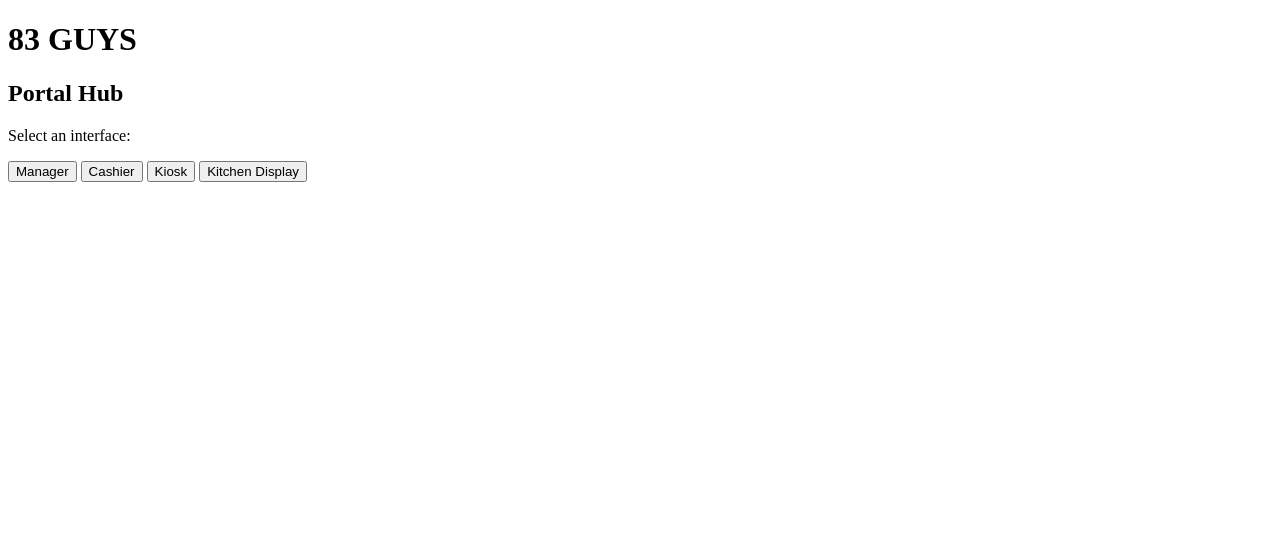
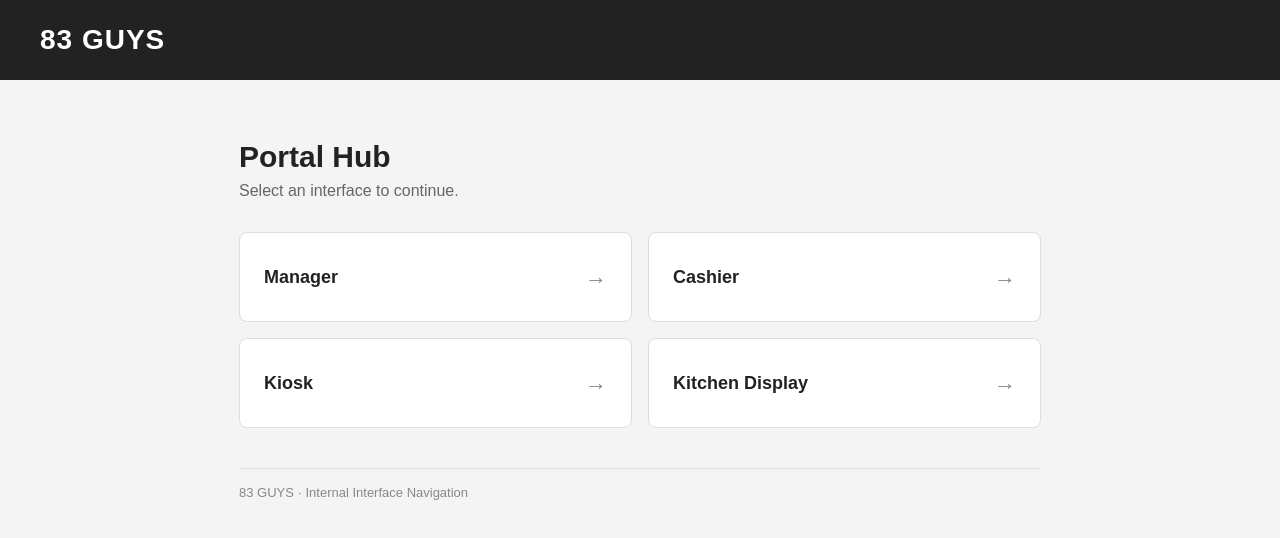
Before and after one commit to Tec0905/csce-331-web, a website: page public/index.html in a window 1280 px wide. Drawn offline with Linux system fonts and the light colour scheme.

Commit message:
Polish Portal Hub View

```diff
--- a/public/index.html
+++ b/public/index.html
@@ -4,31 +4,159 @@
 <head>
     <meta charset="UTF-8">
     <meta name="viewport" content="width=device-width, initial-scale=1.0">
-    <title>Vendor Name (Team Name)</title>
+    <title>83 GUYS | Portal Hub</title>
+
+    <style>
+        * {
+            box-sizing: border-box;
+        }
+
+        body {
+            margin: 0;
+            font-family: Arial, Helvetica, sans-serif;
+            background: #f4f4f4;
+            color: #222;
+        }
+
+        header {
+            background: #222;
+            color: white;
+            padding: 24px 40px;
+        }
+
+        header h1 {
+            margin: 0;
+            font-size: 28px;
+            letter-spacing: 1px;
+        }
+
+        main {
+            max-width: 850px;
+            margin: 60px auto;
+            padding: 0 24px;
+        }
+
+        .heading {
+            margin-bottom: 32px;
+        }
+
+        .heading h2 {
+            font-size: 30px;
+            margin: 0 0 8px;
+        }
+
+        .heading p {
+            color: #666;
+            margin: 0;
+            font-size: 16px;
+        }
+
+        .interface-list {
+            display: grid;
+            grid-template-columns: repeat(2, 1fr);
+            gap: 16px;
+        }
+
+        .interface-button {
+            display: flex;
+            align-items: center;
+            justify-content: space-between;
+            width: 100%;
+            min-height: 90px;
+            padding: 24px;
+            background: white;
+            border: 1px solid #ddd;
+            border-radius: 8px;
+            color: #222;
+            font-size: 18px;
+            font-weight: 600;
+            text-align: left;
+            cursor: pointer;
+            transition: background 0.15s, border-color 0.15s;
+        }
+
+        .interface-button:hover {
+            background: #fafafa;
+            border-color: #888;
+        }
+
+        .interface-button:active {
+            background: #eee;
+        }
+
+        .arrow {
+            color: #888;
+            font-size: 22px;
+        }
+
+        footer {
+            margin-top: 40px;
+            padding-top: 16px;
+            border-top: 1px solid #ddd;
+            color: #888;
+            font-size: 13px;
+        }
+
+        @media (max-width: 550px) {
+            header {
+                padding: 20px 24px;
+            }
+
+            main {
+                margin-top: 36px;
+            }
+
+            .interface-list {
+                grid-template-columns: 1fr;
+            }
+        }
+    </style>
 </head>
+
 <body>
 
+    <header>
         <h1>83 GUYS</h1>
+    </header>
 
+    <main>
+        <div class="heading">
             <h2>Portal Hub</h2>
+            <p>Select an interface to continue.</p>
+        </div>
 
-    <p>Select an interface:</p>
+        <div class="interface-list">
 
-    <button onclick="location.href='manager.html'">
+            <button class="interface-button"
+                    onclick="location.href='manager.html'">
                 Manager
+                <span class="arrow">→</span>
             </button>
 
-    <button onclick="location.href='cashier.html'">
+            <button class="interface-button"
+                    onclick="location.href='cashier.html'">
                 Cashier
+                <span class="arrow">→</span>
             </button>
 
-    <button onclick="location.href='kiosk.html'">
+            <button class="interface-button"
+                    onclick="location.href='kiosk.html'">
                 Kiosk
+                <span class="arrow">→</span>
             </button>
 
-    <button onclick="location.href='kitchen.html'">
+            <button class="interface-button"
+                    onclick="location.href='kitchen.html'">
                 Kitchen Display
+                <span class="arrow">→</span>
             </button>
+
+        </div>
+
+        <footer>
+            83 GUYS · Internal Interface Navigation
+        </footer>
+    </main>
 
 </body>
 </html>
```
Lines whose indentation alone changed are shown as unchanged.
